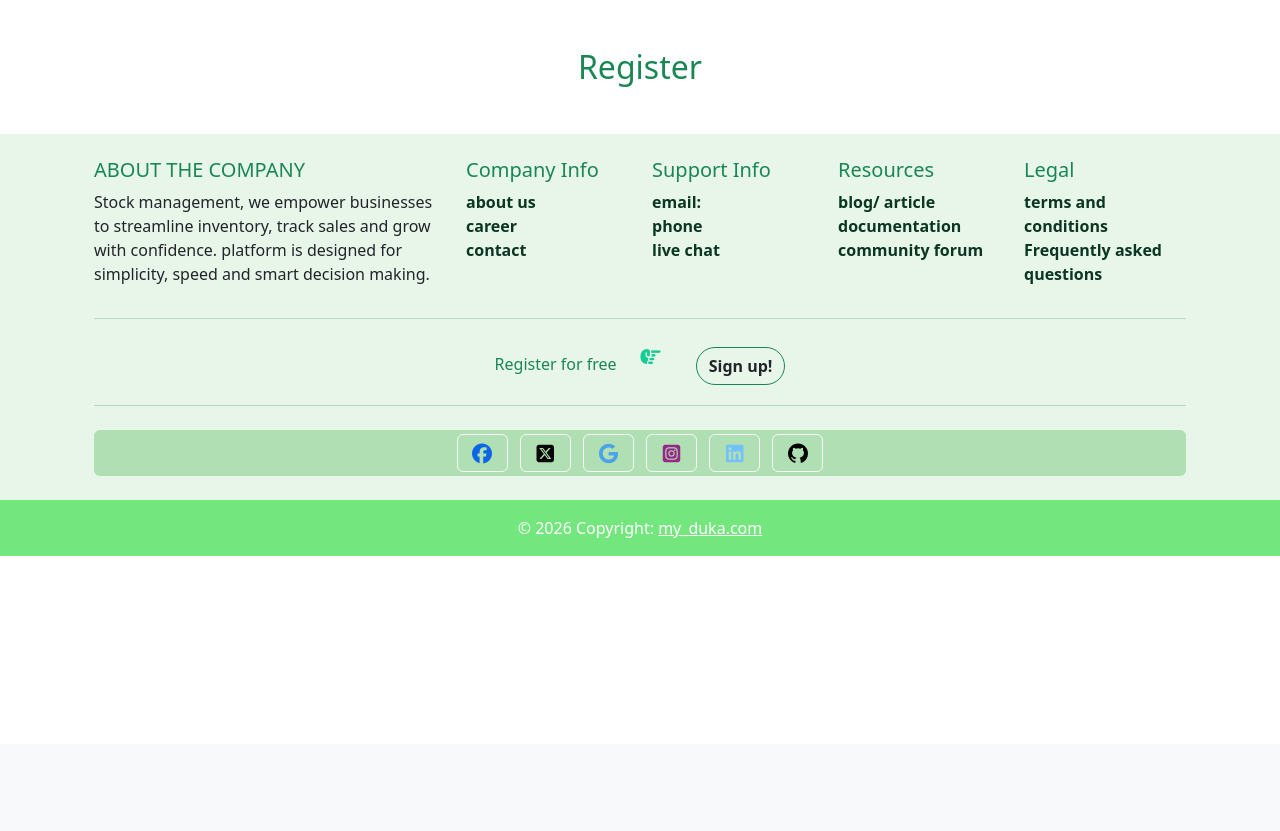
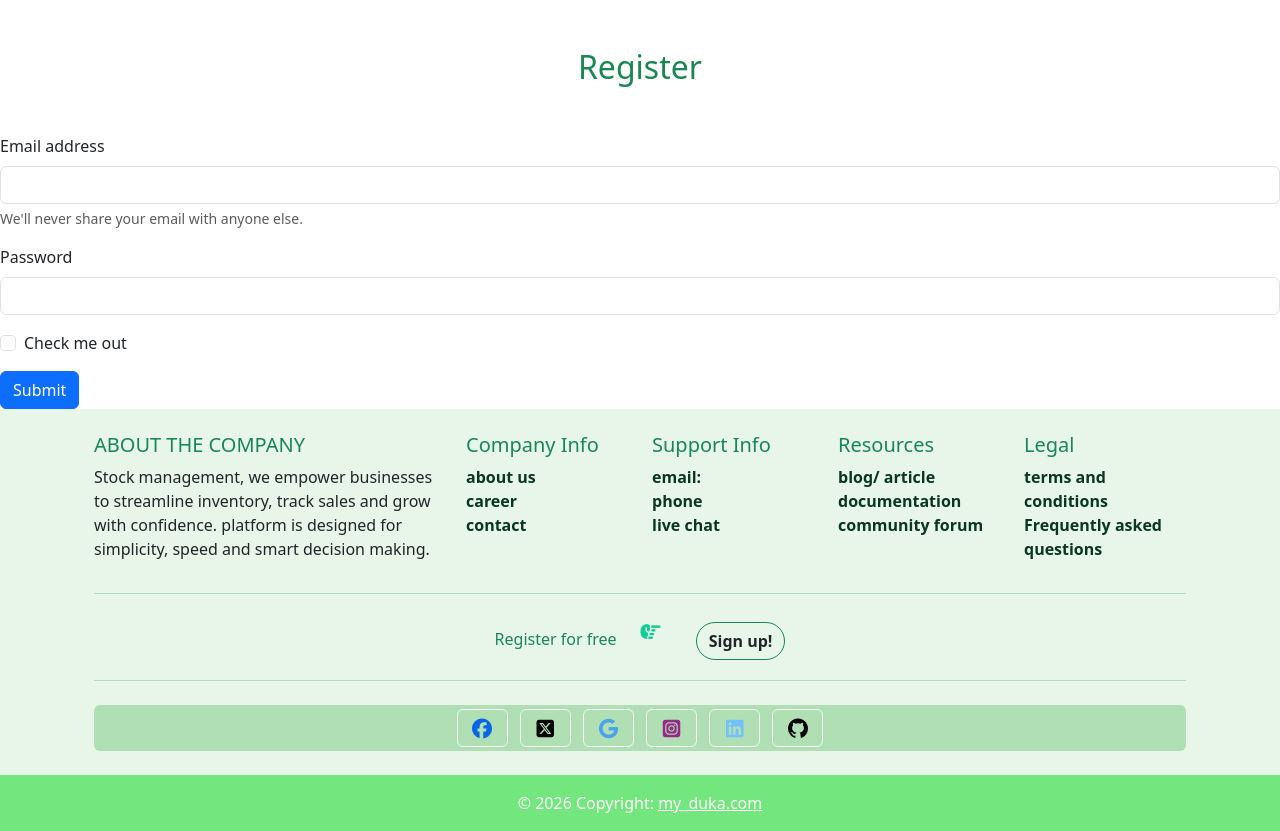
Before and after one commit to ghostayee/my-duka, a Flask app: page /register in a window 1280 px wide. Shown: the part 56-887 px from the top of the page. Before the commit the page ends 612 px from the top, so only its background shows below. Run offline with Flask 3, Linux system fonts and the light colour scheme; some libraries are stand-ins or nearby versions.

Commit message:
from for register

```diff
--- a/templates/register.html
+++ b/templates/register.html
@@ -5,6 +5,21 @@
     <h2 class="text-center text-success">Register</h2>
 </div>
 <div>
-
+    <form>
+        <div class="mb-3">
+            <label for="exampleInputEmail1" class="form-label">Email address</label>
+            <input type="email" class="form-control" id="exampleInputEmail1" aria-describedby="emailHelp">
+            <div id="emailHelp" class="form-text">We'll never share your email with anyone else.</div>
+        </div>
+        <div class="mb-3">
+            <label for="exampleInputPassword1" class="form-label">Password</label>
+            <input type="password" class="form-control" id="exampleInputPassword1">
+        </div>
+        <div class="mb-3 form-check">
+            <input type="checkbox" class="form-check-input" id="exampleCheck1">
+            <label class="form-check-label" for="exampleCheck1">Check me out</label>
+        </div>
+        <button type="submit" class="btn btn-primary">Submit</button>
+    </form>
 </div>
 {% endblock %}
```
